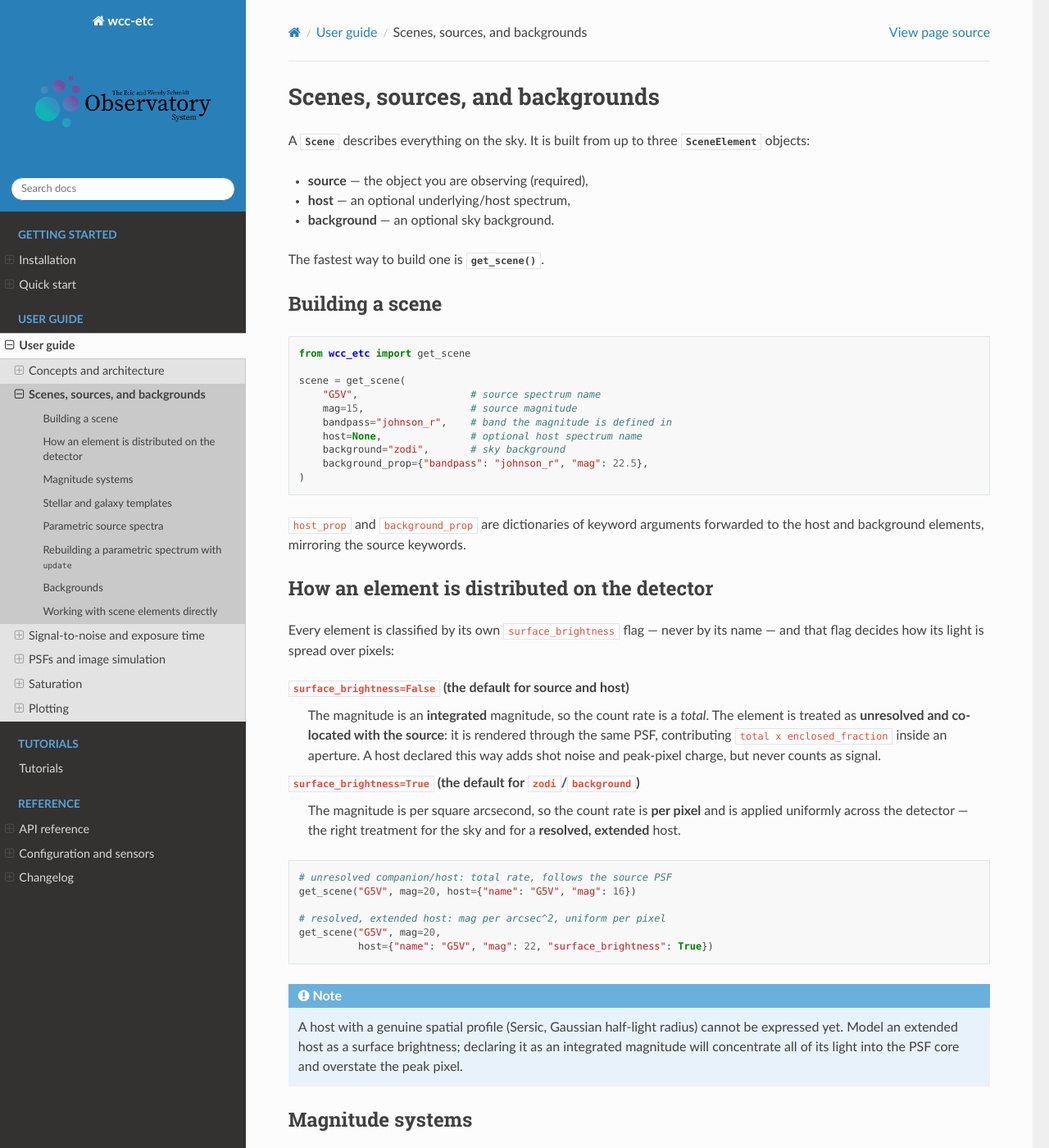
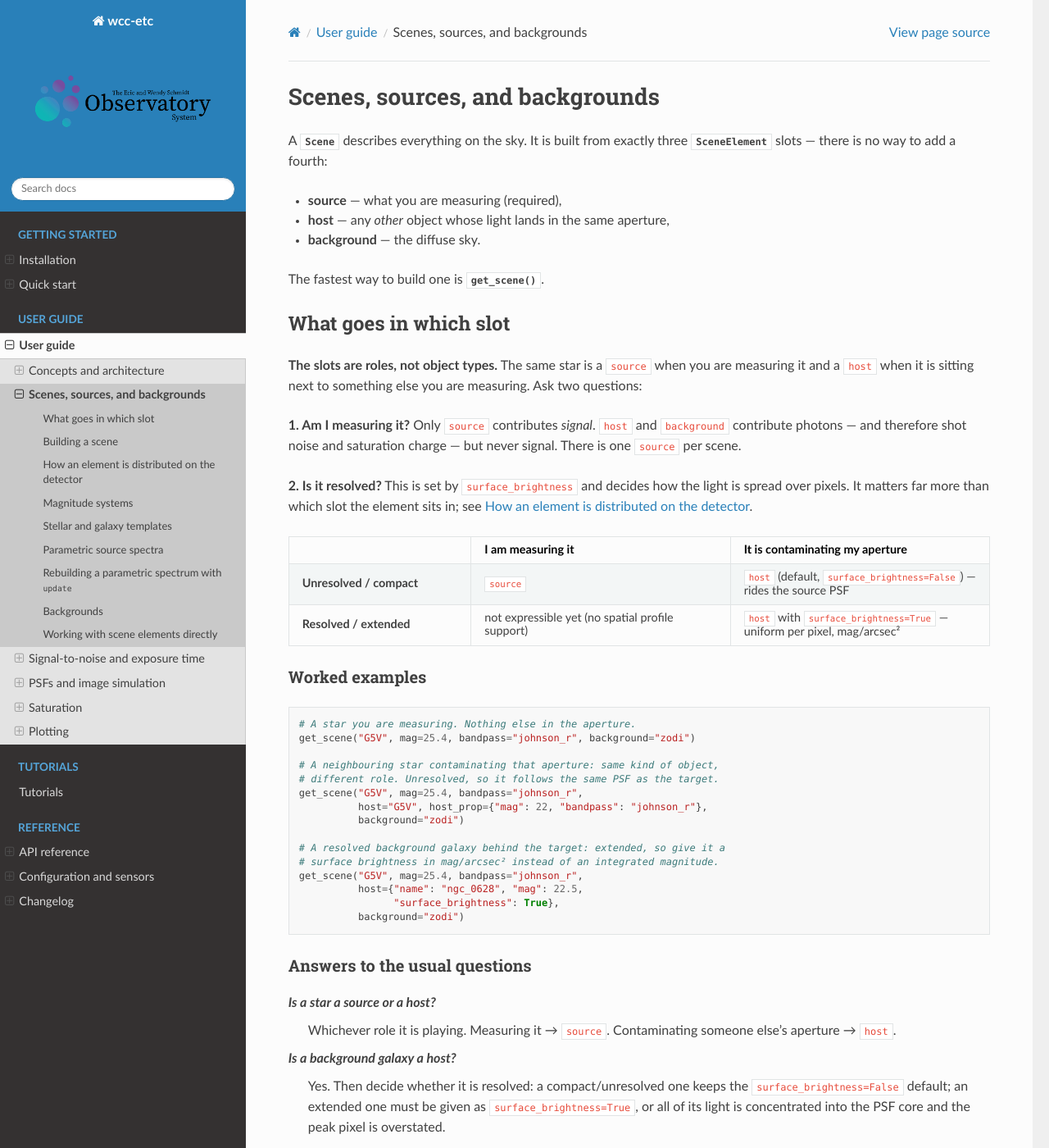
Before and after one commit to schmidt-observatories/wcc-etc, a Sphinx documentation site: the page built from docs/sphinx/user_guide/scenes.rst, in a window 1280 px wide and 1400 px high. Shown: the whole window at 82% size. Built offline with Sphinx 7.4.7 and the Read the Docs theme 3.1.0, drawn with Linux system fonts in a browser that asks for light colours; pages that are not in the unit, such as notebooks, are missing from menus; some of the changed text lies outside the part shown.

Commit message:
docs: say plainly what goes in the source, host and background slots
Follow-up to #63. The slots are roles, not object types, and nothing in the
docs said so: the same star is a `source` when you are measuring it and a
`host` when it is contaminating someone else's aperture.

New "What goes in which slot" section in scenes.rst covering the two questions
that actually decide placement (am I measuring it? is it resolved?), a 2x2
table, three runnable examples (plain source, neighbouring star, resolved
background galaxy), and direct answers to the questions people keep asking —
including why the slot is called "host" at all: this ETC grew out of supernova
cosmology, where the source is a supernova and the host is its galaxy. Read it
as "the other object in the aperture".

Also records that `host` has no special-cased physics any more: since #63 the
simulation dispatches on each element's surface_brightness flag, never on its
slot name, and the name only picks which defaults apply.

All three examples were executed before committing; the galaxy one uses a real
bundled Brown-atlas template (ngc_0628), and at 22.5 mag/arcsec^2 it lands
within 3e-6 e-/s/pix of the zodi background at the same surface brightness.

Co-Authored-By: Claude Opus 5 (1M context) <noreply@anthropic.com>

```diff
--- a/docs/sphinx/user_guide/scenes.rst
+++ b/docs/sphinx/user_guide/scenes.rst
@@ -1,14 +1,98 @@
 Scenes, sources, and backgrounds
 ================================
 
-A :class:`~wcc_etc.Scene` describes everything on the sky. It is built from up
-to three :class:`~wcc_etc.scene.SceneElement` objects:
+A :class:`~wcc_etc.Scene` describes everything on the sky. It is built from
+exactly three :class:`~wcc_etc.scene.SceneElement` slots — there is no way to
+add a fourth:
 
-- **source** — the object you are observing (required),
-- **host** — an optional underlying/host spectrum,
-- **background** — an optional sky background.
+- **source** — what you are measuring (required),
+- **host** — any *other* object whose light lands in the same aperture,
+- **background** — the diffuse sky.
 
 The fastest way to build one is :func:`~wcc_etc.get_scene`.
+
+.. _which-slot:
+
+What goes in which slot
+-----------------------
+
+**The slots are roles, not object types.** The same star is a ``source`` when
+you are measuring it and a ``host`` when it is sitting next to something else
+you are measuring. Ask two questions:
+
+**1. Am I measuring it?** Only ``source`` contributes *signal*. ``host`` and
+``background`` contribute photons — and therefore shot noise and saturation
+charge — but never signal. There is one ``source`` per scene.
+
+**2. Is it resolved?** This is set by ``surface_brightness`` and decides how
+the light is spread over pixels. It matters far more than which slot the
+element sits in; see :ref:`host-spatial-treatment`.
+
+.. list-table::
+   :header-rows: 1
+   :widths: 26 37 37
+
+   * -
+     - I am measuring it
+     - It is contaminating my aperture
+   * - **Unresolved / compact**
+     - ``source``
+     - ``host`` (default, ``surface_brightness=False``) — rides the source PSF
+   * - **Resolved / extended**
+     - not expressible yet (no spatial profile support)
+     - ``host`` with ``surface_brightness=True`` — uniform per pixel, mag/arcsec²
+
+Worked examples
+~~~~~~~~~~~~~~~
+
+.. code-block:: python
+
+   # A star you are measuring. Nothing else in the aperture.
+   get_scene("G5V", mag=25.4, bandpass="johnson_r", background="zodi")
+
+   # A neighbouring star contaminating that aperture: same kind of object,
+   # different role. Unresolved, so it follows the same PSF as the target.
+   get_scene("G5V", mag=25.4, bandpass="johnson_r",
+             host="G5V", host_prop={"mag": 22, "bandpass": "johnson_r"},
+             background="zodi")
+
+   # A resolved background galaxy behind the target: extended, so give it a
+   # surface brightness in mag/arcsec² instead of an integrated magnitude.
+   get_scene("G5V", mag=25.4, bandpass="johnson_r",
+             host={"name": "ngc_0628", "mag": 22.5,
+                   "surface_brightness": True},
+             background="zodi")
+
+Answers to the usual questions
+~~~~~~~~~~~~~~~~~~~~~~~~~~~~~~
+
+*Is a star a source or a host?*
+   Whichever role it is playing. Measuring it → ``source``. Contaminating
+   someone else's aperture → ``host``.
+
+*Is a background galaxy a host?*
+   Yes. Then decide whether it is resolved: a compact/unresolved one keeps the
+   ``surface_brightness=False`` default; an extended one must be given as
+   ``surface_brightness=True``, or all of its light is concentrated into the
+   PSF core and the peak pixel is overstated.
+
+*Can I have two contaminants?*
+   Not currently — there is one ``host`` slot. Combine them into a single
+   equivalent magnitude, or model the dominant one.
+
+*Why is it called "host"?*
+   Inherited terminology. This ETC grew out of supernova cosmology, where the
+   ``source`` is a supernova and the ``host`` is its host galaxy (the bundled
+   ``hsiao07`` SN Ia template and the Brown galaxy atlas are from that
+   lineage). Read it as **"the other object in the aperture"**, not
+   specifically as a host galaxy.
+
+.. note::
+
+   ``host`` has no special-cased physics. Since issue #63 the simulation
+   classifies every element by its own ``surface_brightness`` flag, never by
+   its slot name; the name only selects which defaults you get
+   (``background`` defaults to the zodiacal sky, ``surface_brightness=True``).
 
 Building a scene
 ----------------
```
